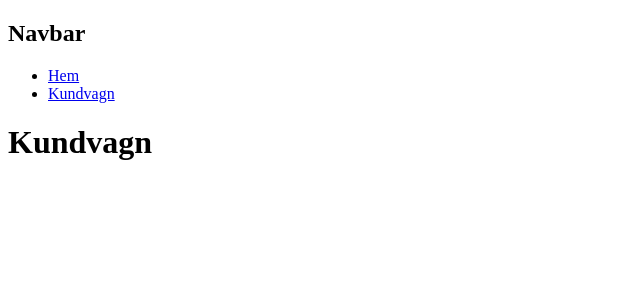
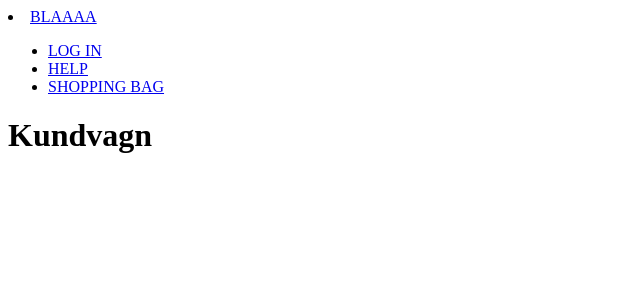
Before and after one commit to elinmaijgren/Gruppuppgift, a React (Vite) app: page /kundvagnSida in a window 1280 px wide. Shown: the top 300 px of the page, without its empty margins (0-640 px from the left). Built offline with nearby package versions, Linux system fonts and the light colour scheme.

Commit message:
updated navbar

```diff
--- a/src/components/Navbar/Navbar.jsx
+++ b/src/components/Navbar/Navbar.jsx
@@ -1,16 +1,27 @@
-import React from 'react'
+import React from "react";
 import { Link } from "react-router-dom";
 
 const navbar = () => {
   return (
-    <nav>
-      <h1>Navbar</h1>
-      <ul>
-        <li><Link to="/" >Hem</Link></li>
-        <li><Link to="/kundvagnSida" >Kundvagn</Link></li>
+    <nav className="navbar">
+      <div className="nav-logo">
+        <li>
+          <Link to="/">BLAAAA</Link>
+        </li>
+      </div>
+      <ul className="nav-links">
+        <li>
+          <Link to="#">LOG IN</Link>
+        </li>
+        <li>
+          <Link to="#">HELP</Link>
+        </li>
+        <li>
+          <Link to="/kundvagnSida">SHOPPING BAG</Link>
+        </li>
       </ul>
     </nav>
-  )
-}
+  );
+};
 
-export default navbar
+export default navbar;
```
